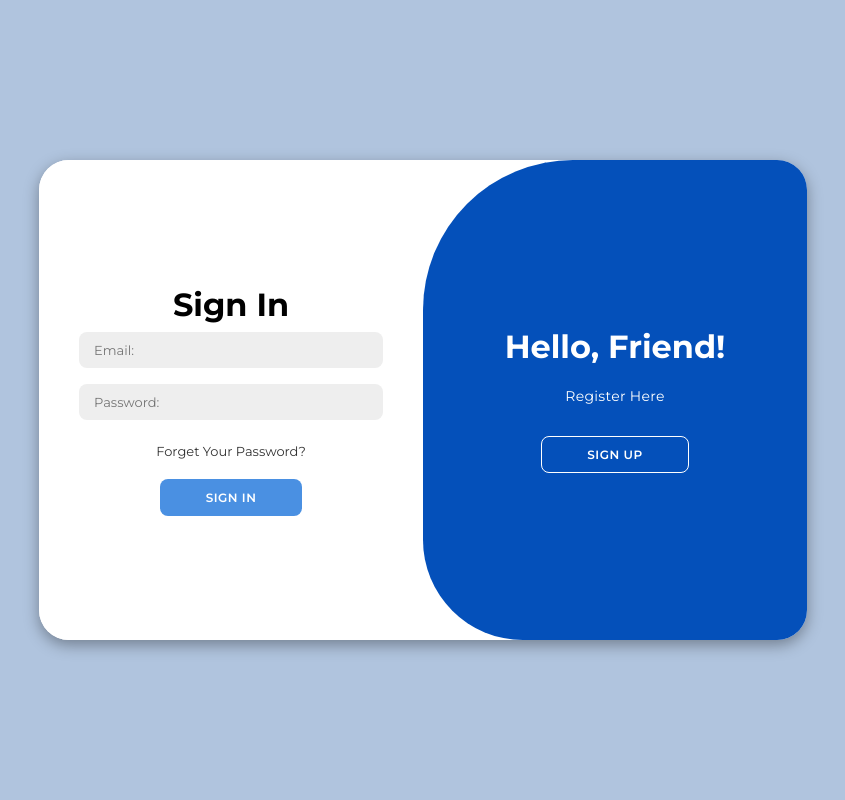
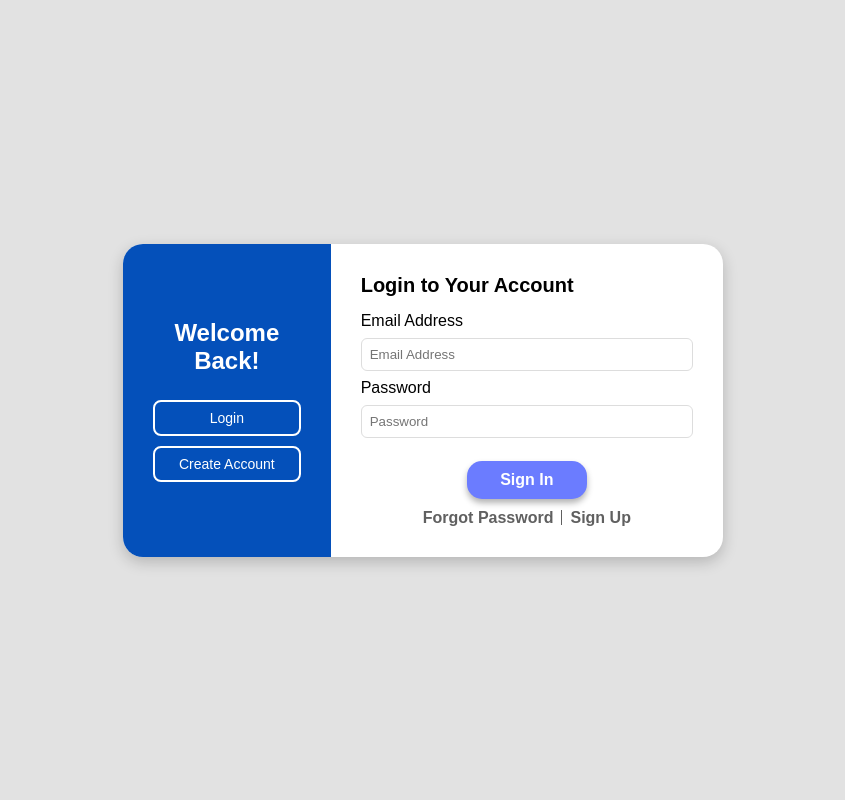
Before and after one commit to drew-b-07/Dental_Management_System, a PHP site: page /html/index.html in a window 1280 px wide. Shown: the whole page, without its empty margins (217-1062 px from the left). Run offline with PHP 8.4, Linux system fonts and the light colour scheme.

Commit message:
Login_ui

```diff
--- a/DENTALLOGIN/css/style.css
+++ b/DENTALLOGIN/css/style.css
@@ -1,193 +1,193 @@
-@import url('https://fonts.googleapis.com/css2?family=Montserrat:wght@300;400;500;600;700&display=swap');
-
-*{
+/* Reset styles */
+* {
     margin: 0;
     padding: 0;
     box-sizing: border-box;
     font-family: 'Montserrat', sans-serif;
 }
 
-body{
-    background-color: #B0C4DE;
+/* Body styling */
+body {
+    background-color: #E2E2E2;
+    display: flex;
+    align-items: center;
+    justify-content: center;
+    height: 100vh;
+}
+
+/* Main container styling */
+.container {
+    background-color: #fff;
+    border-radius: 20px;
+    box-shadow: 0 5px 15px rgba(0, 0, 0, 0.2);
+    width: 600px;
+    max-width: 90%;
+    overflow: hidden;
+    display: flex;
+}
+
+/* Form container styling */
+.form-container {
+    padding: 30px;
+    width: 100%;
+    transition: all 0.6s ease-in-out;
+    display: none;
+}
+
+.form-container button {
+    width: 120px;
+    padding: 10px;
+    margin: 15px auto 0 auto;
+    display: block;
+    border: none;
+    border-radius: 15px;
+    background-color: #6b7cff;
+    color: white;
+    font-size: 16px;
+    font-weight: bold;
+    box-shadow: 0 4px 6px rgba(0, 0, 0, 0.3);
+    cursor: pointer;
+    transition: all 0.3s ease;
+}
+
+.form-container button:hover {
+    background-color: #5a68db;
+}
+
+/* Form and button styling */
+form h1 {
+    font-size: 20px;
+    margin-bottom: 15px;
+}
+
+form input {
+    width: 100%;
+    padding: 8px;
+    margin: 8px 0;
+    border-radius: 6px;
+    border: 1px solid #ddd;
+}
+
+/* Link container styling */
+.link-container {
+    display: flex;
+    justify-content: center;
+    align-items: center;
+    width: 100%;
+    margin-top: 10px;
+    color: #606060;
+    text-align: center;
+}
+
+.link-container a {
+    text-decoration: none;
+    font-weight: 600;
+    color: #606060;
+}
+
+.link-container p {
+    margin: 0;
+}
+
+.link-divider {
+    width: 1px;
+    height: 15px;
+    background-color: #606060;
+    margin: 0 8px;
+}
+
+/* Toggle container styling */
+.toggle-container {
+    width: 50%;
+    background-color: #0450ba;
+    color: white;
     display: flex;
     align-items: center;
     justify-content: center;
     flex-direction: column;
-    height: 100vh;
+    gap: 10px;
+    padding: 30px;
+    box-sizing: border-box;
 }
 
-.container{
-    background-color: #fff;
-    border-radius: 30px;
-    box-shadow: 0 5px 15px rgba(0, 0, 0, 0.35);
-    position: relative;
-    overflow: hidden;
-    width: 768px;
-    max-width: 100%;
-    min-height: 480px;
+.toggle-container h1 {
+    font-size: 24px;
+    text-align: center;
+    margin-bottom: 15px;
 }
 
-.container p{
+.toggle-container button {
+    padding: 8px 16px;
+    background-color: transparent;
+    color: white;
+    border: 2px solid white;
+    border-radius: 8px;
+    cursor: pointer;
+    width: 100%;
+    max-width: 250px;
+    text-align: center;
     font-size: 14px;
-    line-height: 20px;
-    letter-spacing: 0.3px;
-    margin: 20px 0;
 }
 
-.container span{
-    font-size: 12px;
+/* Active form visibility */
+.show {
+    display: block;
 }
 
-.container a{
-    color: #333;
-    font-size: 13px;
+/* Styling the anchor links */
+a {
+    color: #4A90E2;
     text-decoration: none;
-    margin: 15px 0 10px;
+    font-weight: bold;
 }
 
-.container button{
-    background-color: #4A90E2;
-    color: #fff;
-    font-size: 12px;
-    padding: 10px 45px;
-    border: 1px solid transparent;
-    border-radius: 8px;
-    font-weight: 600;
-    letter-spacing: 0.5px;
-    text-transform: uppercase;
-    margin-top: 10px;
-    cursor: pointer;
+a:hover {
+    text-decoration: underline;
 }
 
-.container button.hidden{
-    background-color: transparent;
-    border-color: #fff;
+/* Styling the show password icon */
+.password-container {
+    position: relative;
+    width: 100%;
 }
 
-.container form{
-    background-color: #fff;
+/* Position the eye icon on top of the input */
+.password-container i {
+    position: absolute;
+    right: 10px;
+    top: 50%;
+    transform: translateY(-50%);
+    cursor: pointer;
+    z-index: 2; /* Ensure the icon is on top of the input field */
+}
+
+/* Ensure the input field is below the icon */
+.password-container input {
+    position: relative;
+    z-index: 1; /* Keep the input behind the icon */
+}
+
+/* Allow interaction with the icon */
+.password-container i {
+    pointer-events: auto; /* Ensure the eye icon can be clicked */
+}
+
+/* Ensure the Sign In button is clickable without being blocked by the icon */
+.form-container button {
+    position: relative;
+    z-index: 3; /* Keep the button on top */
+    pointer-events: auto; /* Allow interaction with the button */
+}
+
+/* Styling the show password toggle */
+.show-password {
     display: flex;
     align-items: center;
-    justify-content: center;
-    flex-direction: column;
-    padding: 0 40px;
-    height: 100%;
+    gap: 5px;
+    margin-top: 10px;
 }
 
-.container input{
-    background-color: #eee;
-    border: none;
-    margin: 8px 0;
-    padding: 10px 15px;
-    font-size: 13px;
-    border-radius: 8px;
-    width: 100%;
-    outline: none;
+.show-password input {
+    width: auto;
+    margin-right: 5px;
 }
-
-.form-container{
-    position: absolute;
-    top: 0;
-    height: 100%;
-    transition: all 0.6s ease-in-out;
-}
-
-.sign-in{
-    left: 0;
-    width: 50%;
-    z-index: 2;
-}
-
-.container.active .sign-in{
-    transform: translateX(100%);
-}
-
-.sign-up{
-    left: 0;
-    width: 50%;
-    opacity: 0;
-    z-index: 1;
-}
-
-.container.active .sign-up{
-    transform: translateX(100%);
-    opacity: 1;
-    z-index: 5;
-    animation: move 0.6s;
-}
-
-@keyframes move{
-    0%, 49.99%{
-        opacity: 0;
-        z-index: 1;
-    }
-    50%, 100%{
-        opacity: 1;
-        z-index: 5;
-    }
-}
-
-.toggle-container{
-    position: absolute;
-    top: 0;
-    left: 50%;
-    width: 50%;
-    height: 100%;
-    overflow: hidden;
-    transition: all 0.6s ease-in-out;
-    border-radius: 150px 0 0 100px;
-    z-index: 1000;
-}
-
-.container.active .toggle-container{
-    transform: translateX(-100%);
-    border-radius: 0 150px 100px 0;
-}
-
-.toggle{
-    background-color: #0450ba;
-    height: 100%;
-    color: #fff;
-    position: relative;
-    left: -100%;
-    height: 100%;
-    width: 200%;
-    transform: translateX(0);
-    transition: all 0.6s ease-in-out;
-}
-
-.container.active .toggle{
-    transform: translateX(50%);
-}
-
-.toggle-panel{
-    position: absolute;
-    width: 50%;
-    height: 100%;
-    display: flex;
-    align-items: center;
-    justify-content: center;
-    flex-direction: column;
-    padding: 0 30px;
-    text-align: center;
-    top: 0;
-    transform: translateX(0);
-    transition: all 0.6s ease-in-out;
-}
-
-.toggle-left{
-    transform: translateX(-200%);
-}
-
-.container.active .toggle-left{
-    transform: translateX(0);
-}
-
-.toggle-right{
-    right: 0;
-    transform: translateX(0);
-}
-
-.container.active .toggle-right{
-    transform: translateX(200%);
-}
--- a/DENTALLOGIN/html/index.html
+++ b/DENTALLOGIN/html/index.html
@@ -4,54 +4,67 @@
 <head>
     <meta charset="UTF-8">
     <meta name="viewport" content="width=device-width, initial-scale=1.0">
-    <link rel="stylesheet" href="https://cdnjs.cloudflare.com/ajax/libs/font-awesome/6.4.2/css/all.min.css">
+    <title>Modern Login Page</title>
+    <link rel="stylesheet" href="https://cdnjs.cloudflare.com/ajax/libs/font-awesome/5.15.4/css/all.min.css">
     <link rel="stylesheet" href="/DENTALLOGIN/css/style.css">
-    <link rel="icon" href="/DENTALLOGIN/src/img/dental-logo.png">
-    <title>Modern Login Page</title>
 </head>
 
 <body>
-    <header>
+    <div class="container">
+        <!-- Toggle Section -->
+        <div class="toggle-container">
+            <h1 id="toggle-header">Hello, Friend!</h1>
+            <button onclick="showSignIn()">Login</button>
+            <button onclick="showSignUp()">Create Account</button>
+        </div>
 
-    </header>
-    <main>
-    <div class="container" id="container">
-        <div class="form-container sign-up">
+        <!-- Sign Up Form -->
+        <div class="form-container" id="signUpForm" aria-hidden="true">
             <form>
-                <h1>Create Account</h1>
+                <h1>Create Your Account</h1>
+                <label for="name-signup">Full Name</label>
+                <input id="name-signup" type="text" placeholder="Full Name" required>
+                <label for="email-signup">Email Address</label>
+                <input id="email-signup" type="email" placeholder="Email Address" required>
+                <label for="username-signup">Username</label>
+                <input id="username-signup" type="text" placeholder="Username" required>
+                <label for="password-signup">Create Password</label>
+                <input id="password-signup" type="password" placeholder="Create Password" required>
+                <label for="confirm-password-signup">Confirm Password</label>
+                <input id="confirm-password-signup" type="password" placeholder="Confirm Password" required>
+                <button type="submit">Sign Up</button>
+            </form>
+            <div class="link-container">
+                <p>Already have an account? <a href="#" onclick="showSignIn()">Login here</a></p>
+            </div>
+        </div>
 
-                <span>or use your email for registration</span>
-                <input type="text" placeholder="Name">
-                <input type="email" placeholder="Email">
-                <input type="password" placeholder="Password">
-                <button>Sign Up</button>
+        <!-- Sign In Form -->
+        <div class="form-container" id="signInForm" aria-hidden="false">
+            <form>
+                <h1>Login to Your Account</h1>
+                <label for="email-signin">Email Address</label>
+                <input id="email-signin" type="email" placeholder="Email Address" required>
+                <label for="password-signin">Password</label>
+                <input id="password-signin" type="password" placeholder="Password" required>
+                <button type="submit">Sign In</button>
+                <div class="link-container">
+                    <a href="#" onclick="showForgotPassword()">Forgot Password</a>
+                    <div class="link-divider"></div>
+                    <a href="#" onclick="showSignUp()">Sign Up</a>
+                </div>
             </form>
         </div>
-        <div class="form-container sign-in">
+
+        <!-- Forgot Password Form -->
+        <div class="form-container" id="forgotPasswordForm" aria-hidden="true">
             <form>
-                <h1>Sign In</h1>
-                <input type="email" placeholder="Email:">
-                <input type="password" placeholder="Password:">
-                <a href="#">Forget Your Password?</a>
-                <button>Sign In</button>
+                <h1>Forgot Password</h1>
+                <label for="email-forgot">Enter your email</label>
+                <input id="email-forgot" type="email" placeholder="Enter your email" required>
+                <button type="submit">Enter</button>
             </form>
         </div>
-        <div class="toggle-container">
-            <div class="toggle">
-                <div class="toggle-panel toggle-left">
-                    <h1>Welcome Back!</h1>
-                    <p>Enter your personal details here</p>
-                    <button class="hidden" id="login">Sign In</button>
-                </div>
-                <div class="toggle-panel toggle-right">
-                    <h1>Hello, Friend!</h1>
-                    <p>Register Here</p>
-                    <button class="hidden" id="register">Sign Up</button>
-                </div>
-            </div>
-        </div>
-    </div>
-</main>
 
     <script src="/DENTALLOGIN/script.js"></script>
 </body>
```
Also changed, not shown: DENTALLOGIN/script.js (+72 -7 lines).
